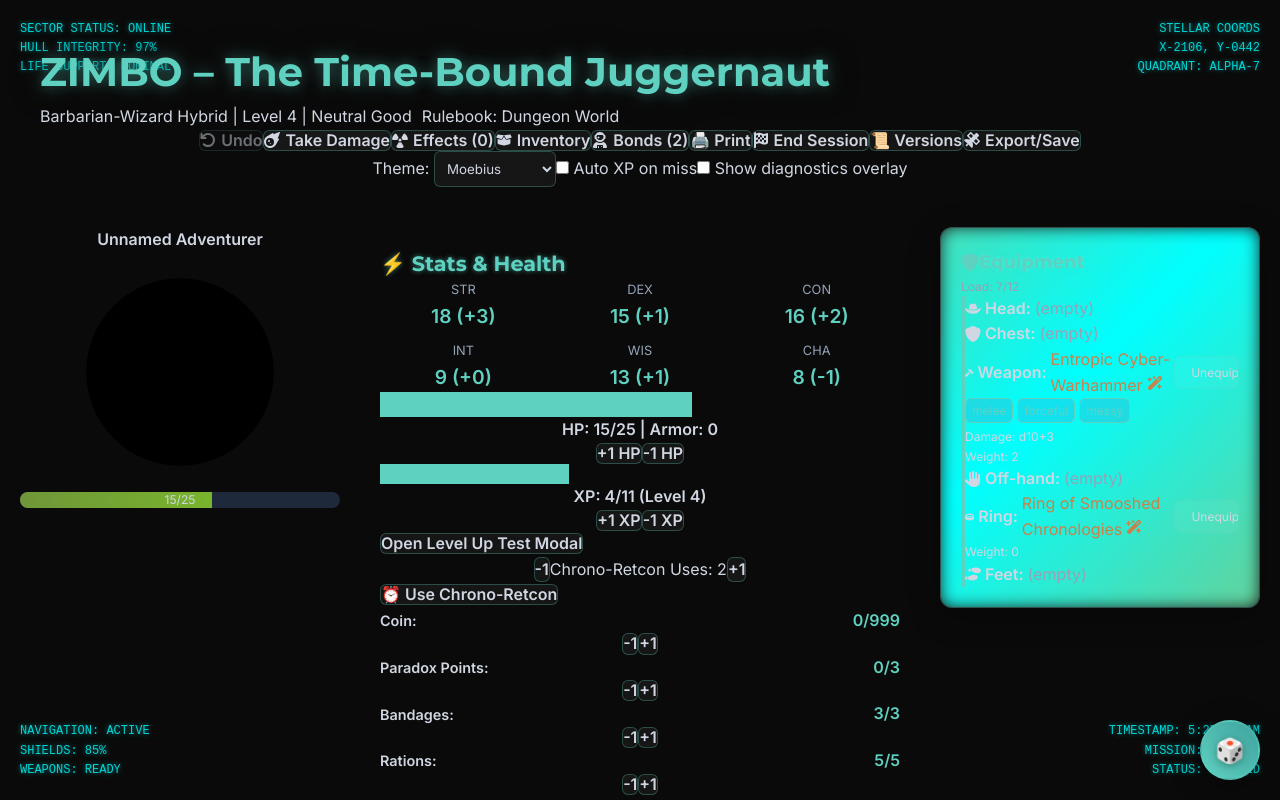
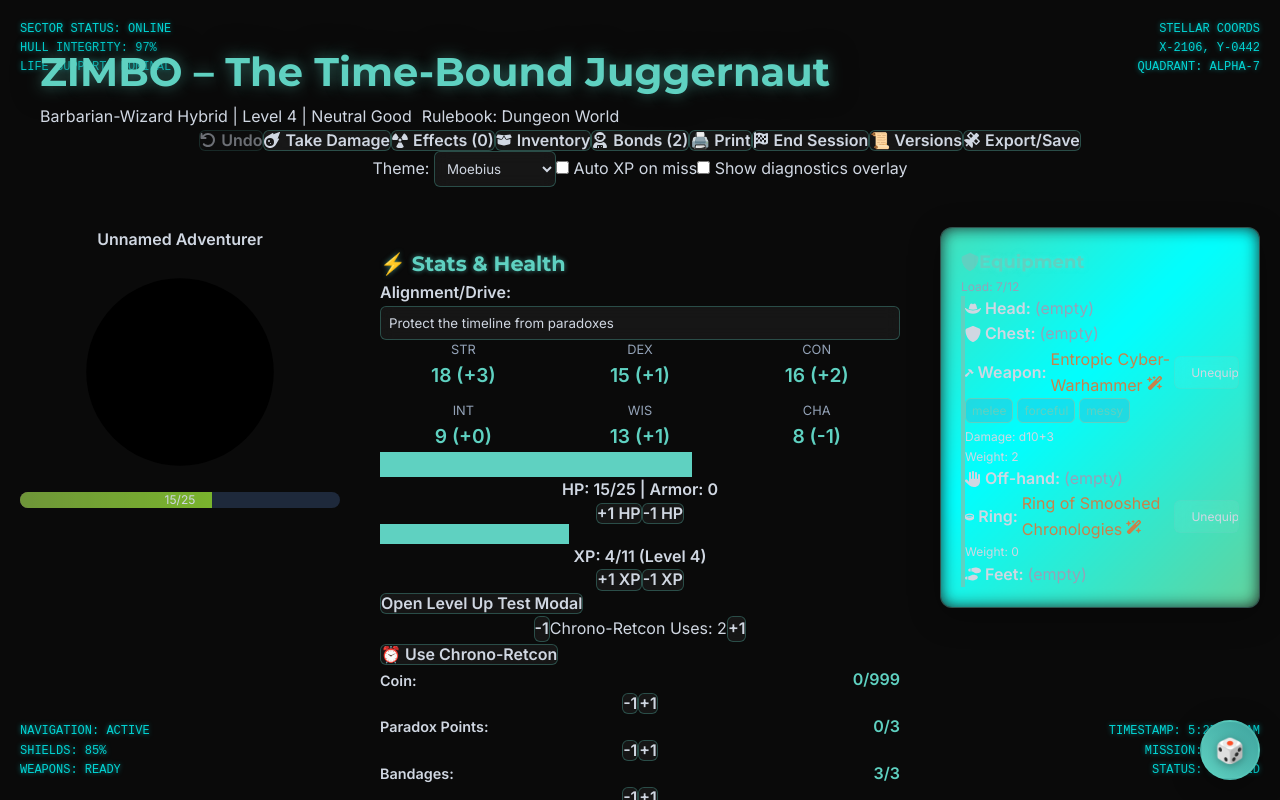
Before and after one commit to thwoom/zimbo-tauri-character-sheet, a React (Vite) app: page / in a window 1280 px wide. Shown: the top 800 px of the page. Built offline with nearby package versions, Linux system fonts and the light colour scheme.

Commit message:
feat: add alignment field and editing

```diff
--- a/src/components/CharacterStats.jsx
+++ b/src/components/CharacterStats.jsx
@@ -29,6 +29,18 @@ const CharacterStats = ({
       transition={transition}
     >
       <h3 className={styles.title}>⚡ Stats &amp; Health</h3>
+      <div className={styles.alignmentRow}>
+        <label htmlFor="alignment-input" className={styles.alignmentLabel}>
+          Alignment/Drive:
+        </label>
+        <input
+          id="alignment-input"
+          type="text"
+          value={character.alignment ?? ''}
+          onChange={(e) => setCharacter((prev) => ({ ...prev, alignment: e.target.value }))}
+          className={styles.alignmentInput}
+        />
+      </div>
       <div className={styles.statsGrid}>
         {Object.entries(character.stats).map(([stat, data]) => (
           <div key={stat} className={styles.statItem}>
@@ -268,6 +280,7 @@ CharacterStats.propTypes = {
     xpNeeded: PropTypes.number.isRequired,
     level: PropTypes.number.isRequired,
     resources: PropTypes.object.isRequired,
+    alignment: PropTypes.string,
   }).isRequired,
   setCharacter: PropTypes.func.isRequired,
   saveToHistory: PropTypes.func.isRequired,
--- a/src/components/CharacterStats.module.css
+++ b/src/components/CharacterStats.module.css
@@ -41,6 +41,19 @@
   font-size: 1.2rem;
   font-weight: bold;
   color: var(--color-accent);
+}
+
+.alignmentRow {
+  margin-bottom: var(--space-md);
+}
+
+.alignmentLabel {
+  font-weight: bold;
+  margin-right: var(--space-sm);
+}
+
+.alignmentInput {
+  width: 100%;
 }
 
 .hpBarContainer {
--- a/src/components/EndSessionModal.jsx
+++ b/src/components/EndSessionModal.jsx
@@ -147,7 +147,9 @@ export default function EndSessionModal({ isOpen, onClose }) {
                   checked={answers.alignment}
                   onChange={() => toggleAnswer('alignment')}
                 />{' '}
-                Did you fulfill your alignment/drive?
+                {`Did you fulfill your alignment/drive${
+                  character.alignment ? ` (${character.alignment})` : ''
+                }?`}
               </label>
             </div>
 
--- a/src/state/character.js
+++ b/src/state/character.js
@@ -27,6 +27,7 @@ export const INITIAL_CHARACTER_DATA = {
   armor: 0,
   secondaryResource: 0,
   maxSecondaryResource: 0,
+  alignment: 'Protect the timeline from paradoxes',
 
   // Attributes
   stats: {
```
Also changed, not shown: 2 other files (tests, documents, lock files or other folders).
